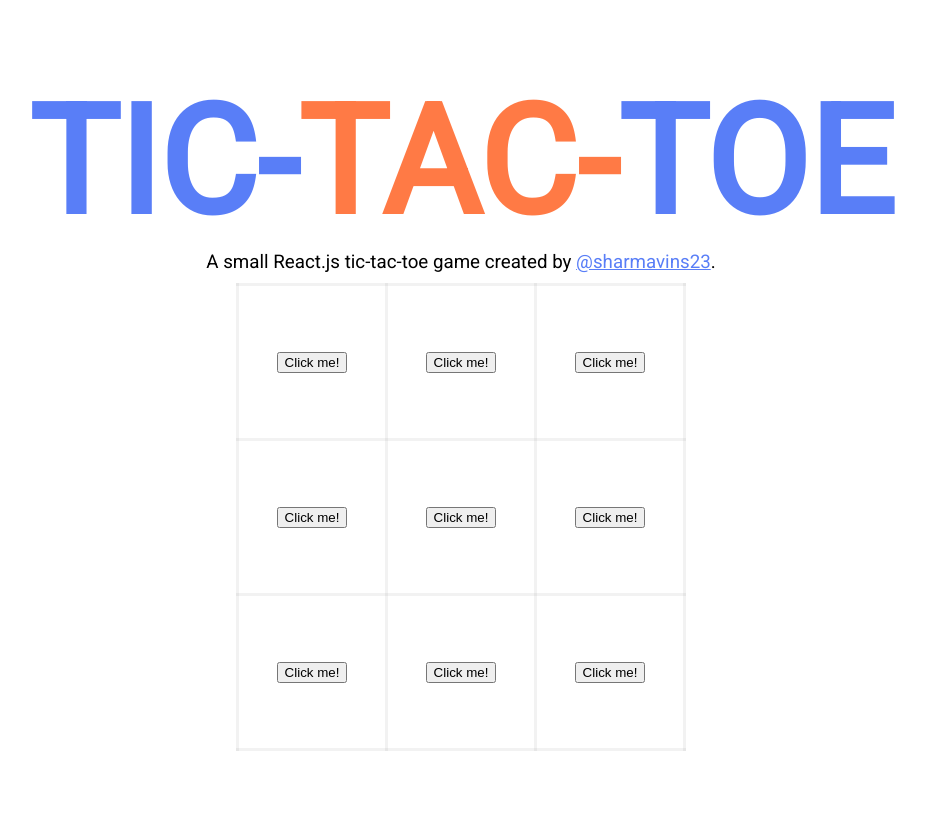
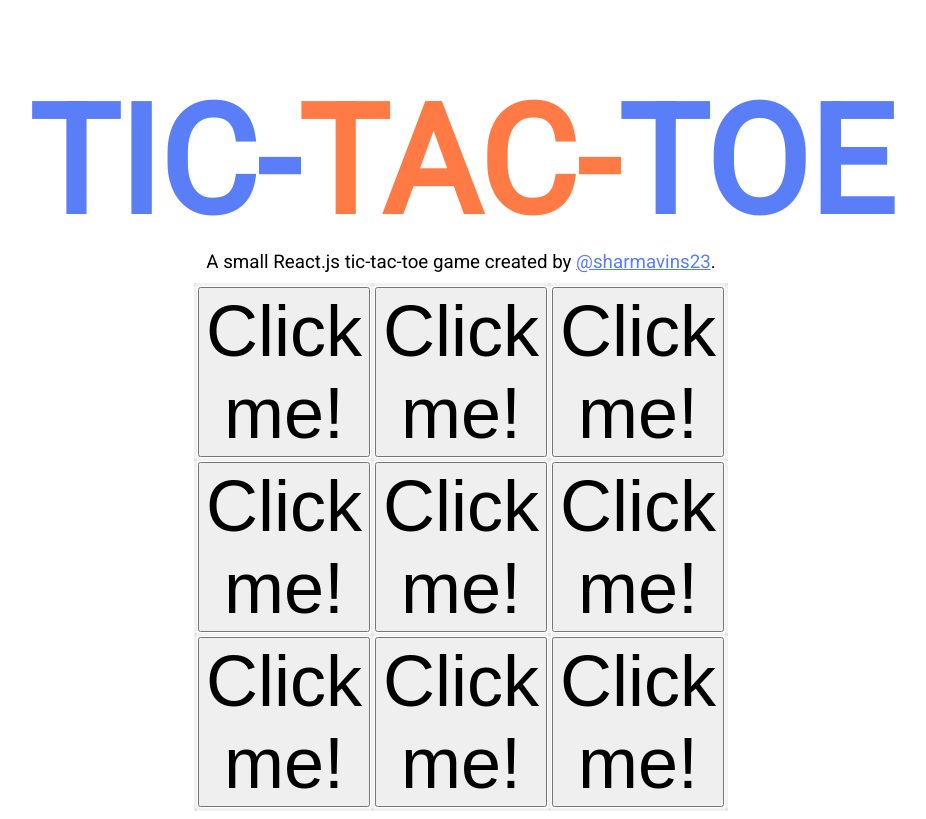
Before and after one commit to sharmavins23/Tic-Tac-Toe, a React app: page / in a window 1280 px wide. Shown: the whole page, without its empty margins (179-1105 px from the left). Built offline with nearby package versions, Linux system fonts and the light colour scheme.

Commit message:
🎨 updated button styling

```diff
--- a/stylesheet.css
+++ b/stylesheet.css
@@ -1,8 +1,8 @@
 /* Variables */
+
 :root {
     --blue: #597ef7;
     --orange: #ff7a45;
-
     font-size: 15px;
 }
 
@@ -62,3 +62,9 @@
     height: 10rem;
     transition: border-color 0.5s ease;
 }
+
+button {
+    width: 100%;
+    height: 100%;
+    font-size: 72px;
+}
```
